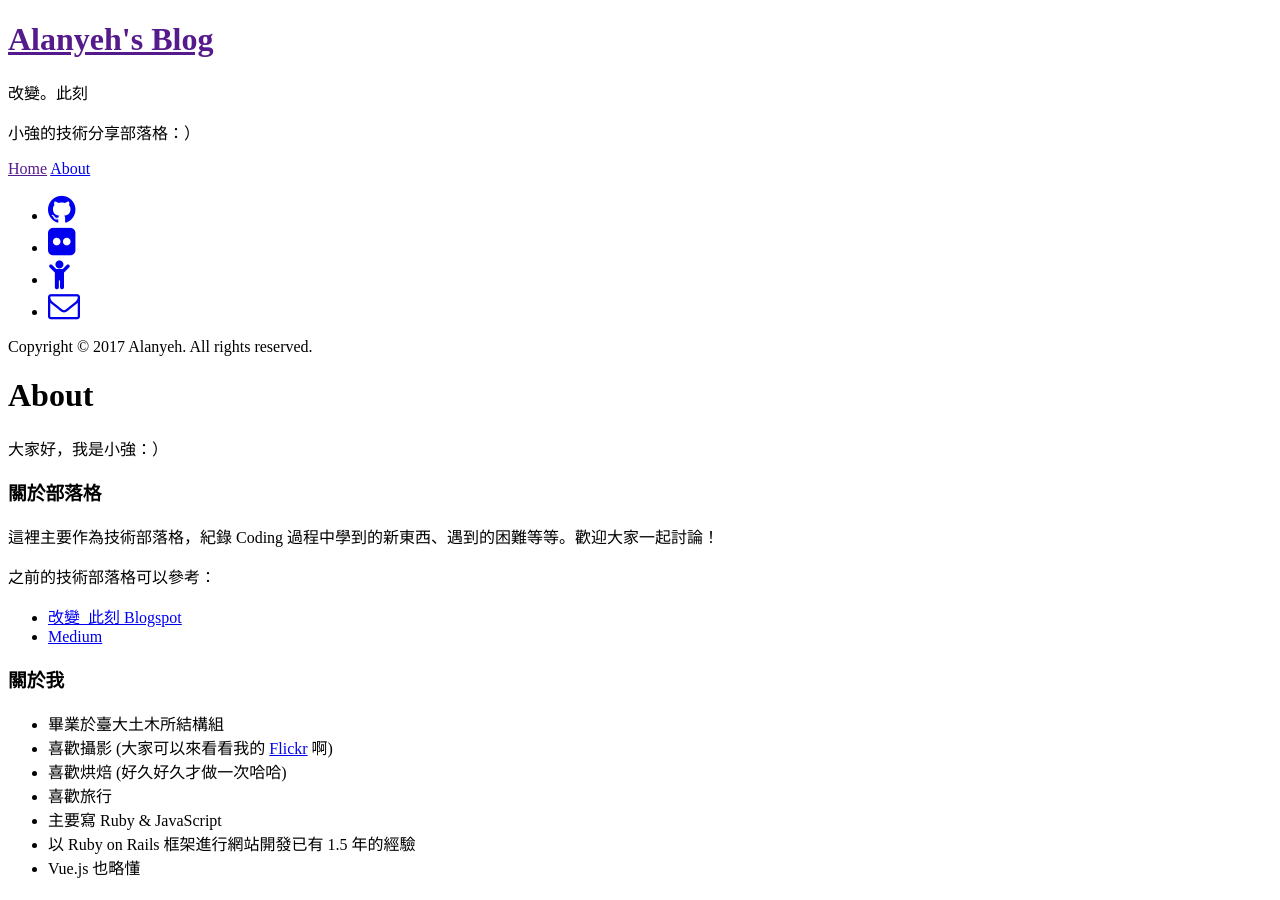
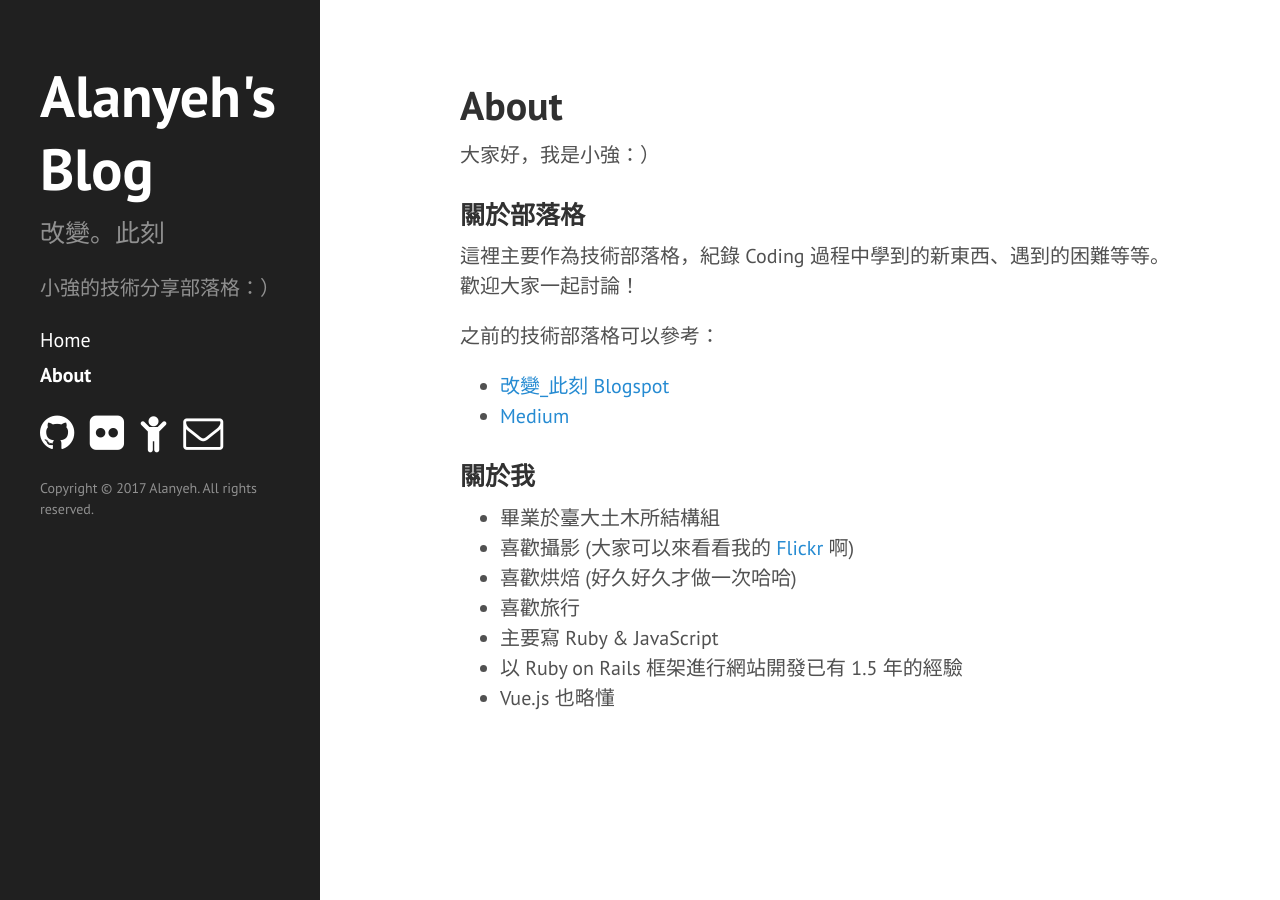
Before and after one commit to alanyeh20001/alanyeh20001.github.io, a Jekyll site: the page built from about.md, in a window 1280 px wide. Built offline with Jekyll 4.4.1, drawn with Linux system fonts in a browser that asks for light colours.

Commit message:
Fix baseurl problem

```diff
--- a/_includes/head.html
+++ b/_includes/head.html
@@ -15,15 +15,15 @@
   </title>
 
   <!-- CSS -->
-  <link rel="stylesheet" href="{{ site.baseurl }}public/css/poole.css">
-  <link rel="stylesheet" href="{{ site.baseurl }}public/css/syntax.css">
-  <link rel="stylesheet" href="{{ site.baseurl }}public/css/hyde.css">
+  <link rel="stylesheet" href="{{ '/public/css/poole.css' | relative_url }}">
+  <link rel="stylesheet" href="{{ '/public/css/syntax.css' | relative_url }}">
+  <link rel="stylesheet" href="{{ '/public/css/hyde.css' | relative_url }}">
   <link rel="stylesheet" href="https://fonts.googleapis.com/css?family=PT+Sans:400,400italic,700|Abril+Fatface">
   <link href="https://maxcdn.bootstrapcdn.com/font-awesome/4.7.0/css/font-awesome.min.css" rel="stylesheet" integrity="sha384-wvfXpqpZZVQGK6TAh5PVlGOfQNHSoD2xbE+QkPxCAFlNEevoEH3Sl0sibVcOQVnN" crossorigin="anonymous">
 
   <!-- Icons -->
-  <link rel="apple-touch-icon-precomposed" sizes="100x100" href="{{ site.baseurl }}public/foot.png">
-  <link rel="shortcut icon" href="{{ site.baseurl }}public/favicon.ico">
+  <link rel="apple-touch-icon-precomposed" sizes="100x100" href="{{ '/public/foot.png' | relative_url }}">
+  <link rel="shortcut icon" href="{{ '/public/favicon.ico' | relative_url }}">
 
   <!-- RSS -->
   <link rel="alternate" type="application/rss+xml" title="RSS" href="/atom.xml">
```
